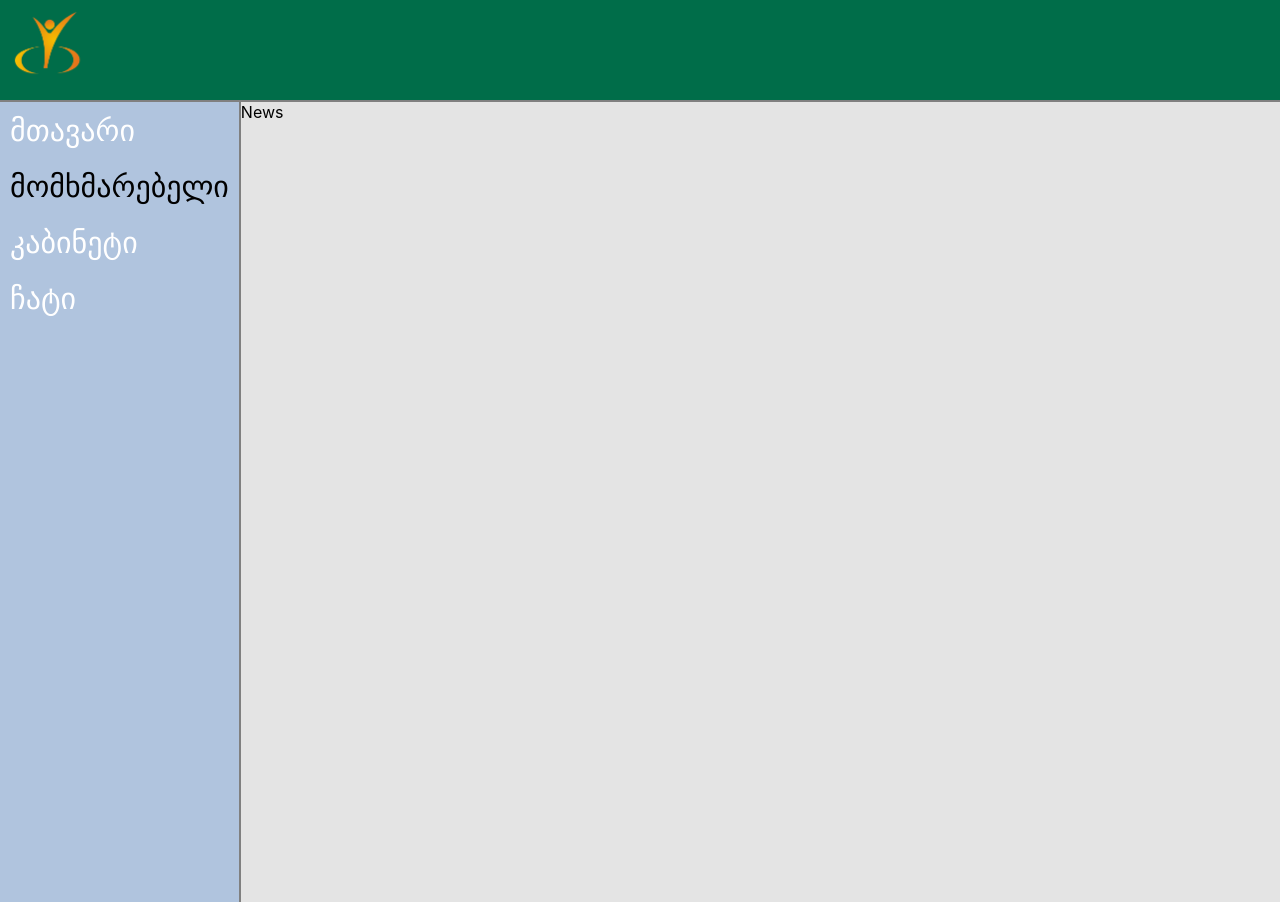
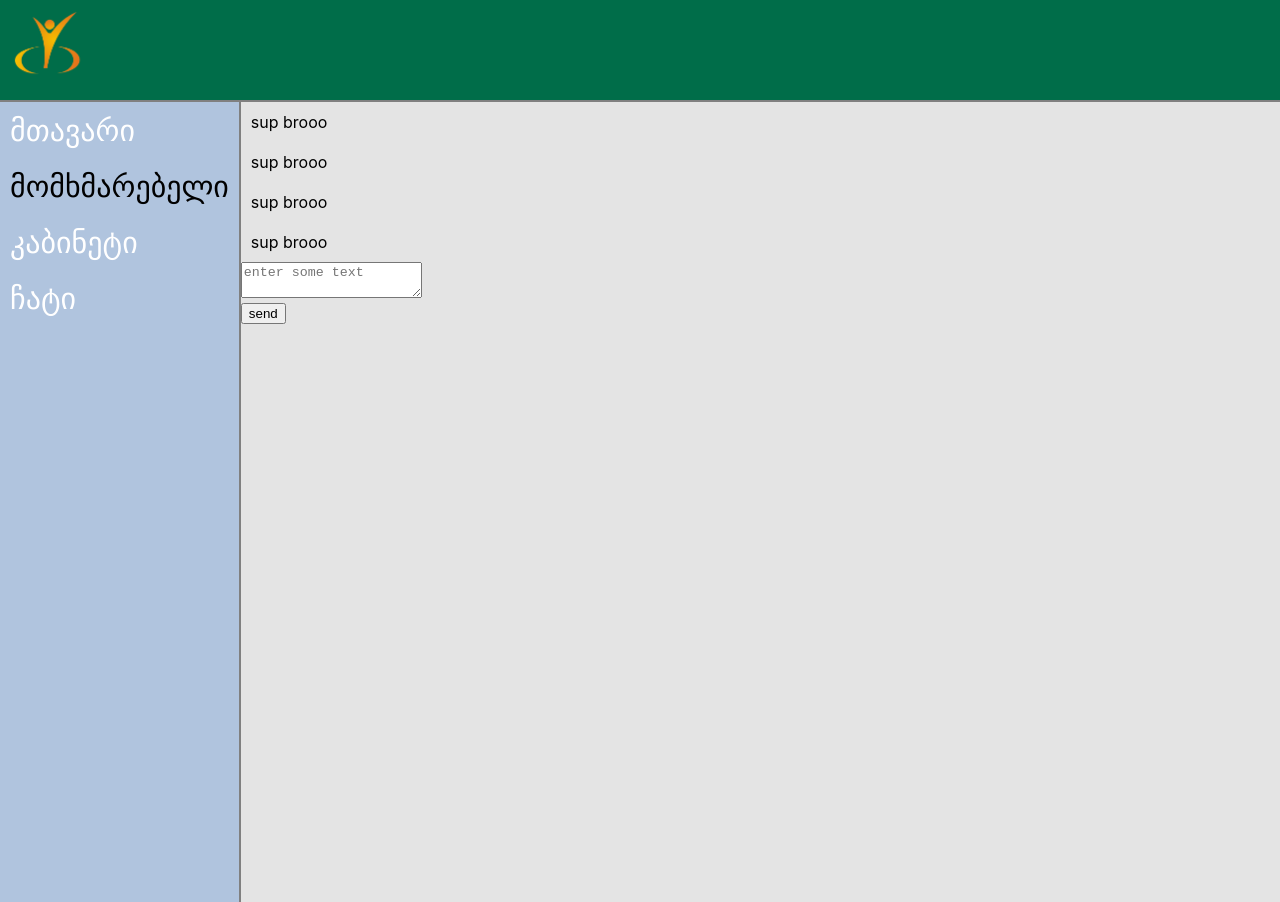
Before and after one commit to Nab1KO/new-rep, a React (Create React App) app: page /News in a window 1280 px wide. Built offline with nearby package versions, Linux system fonts and the light colour scheme.

Commit message:
change reductors

```diff
--- a/src/App.js
+++ b/src/App.js
@@ -21,7 +21,7 @@ const App = (props) => {
         <div className='app-wraper-content'>
           <Routes>
             <Route path="/Home" element={<Home />} />
-            <Route path="/News" element={<News />} />
+            <Route path="/News" element={<News store = {props.store}/>} />
             <Route path="/Dialogs/*" element={<Dialogs
                                 store= {props.store}/> } />
             <Route path="/Profile"
--- /dev/null
+++ b/src/Redux/Dialog-reducer.js
@@ -0,0 +1,18 @@
+const onMassageChange = 'onMassageChange';
+const onMassageSend = 'onMassageSend';
+
+const DialogsReducer = (state, action) => {
+    switch (action.type) {
+        case onMassageChange:
+            state.newBodyText = action.body;
+            return state;
+        case onMassageSend:
+            let body = state.newBodyText;
+            state.newBodyText = '';
+            state.massages.push({ id: 6, massage: body });
+            return state;
+        default:
+            return state;
+    }
+}
+export default DialogsReducer;
--- /dev/null
+++ b/src/Redux/News-reducer.js
@@ -0,0 +1,18 @@
+const ON_NEWS_MASSAGE_CHANGE = 'ON_NEWS_MASSAGE_CHANGE';
+const ON_NEWS_MASSAGE_SAND = 'ON_NEWS_MASSAGE_SAND';
+
+const NewsReducer = (state, action) => {
+    switch(action.type){
+        case ON_NEWS_MASSAGE_CHANGE:
+            state.newsMassageBody = action.body;
+            return state;
+        case ON_NEWS_MASSAGE_SAND:
+            let body = state.newsMassageBody;
+            state.newsMassageBody = '';
+            state.newsMassagesData.push({id: 5, massage: body});
+            return state;
+        default:
+            return state
+    }
+}
+export default NewsReducer;
--- /dev/null
+++ b/src/Redux/Profile-reducer.js
@@ -0,0 +1,22 @@
+const ADD_POST = 'ADD-POST';
+const CHANGETEXT = 'CHANGETEXT';
+
+const ProfileReducer = (state, action) => {
+    switch(action.type) {
+        case ADD_POST:
+            let newPost = {
+            id: 5,
+            post: state.newPostText,
+            like: 0
+            };
+            state.postsData.push(newPost);
+            state.newPostText = '';
+            return state;
+        case CHANGETEXT:
+            state.newPostText = action.newText;
+            return state;
+        default:
+            return state;
+    };
+}
+export default ProfileReducer;
--- a/src/Redux/state.js
+++ b/src/Redux/state.js
@@ -1,3 +1,6 @@
+import ProfileReducer from "./Profile-reducer";
+import DialogsReducer from "./Dialog-reducer";
+import NewsReducer from "./News-reducer";
 
 const ADD_POST = 'ADD-POST';
 const CHANGETEXT = 'CHANGETEXT';
@@ -5,7 +8,8 @@ const CHANGETEXT = 'CHANGETEXT';
 const onMassageChange = 'onMassageChange';
 const onMassageSend = 'onMassageSend';
 
-
+const ON_NEWS_MASSAGE_CHANGE = 'ON_NEWS_MASSAGE_CHANGE';
+const ON_NEWS_MASSAGE_SAND = 'ON_NEWS_MASSAGE_SAND';
 
 let store = {
   _state: {
@@ -31,7 +35,17 @@ let store = {
         { id: '4', massage: 'im fine' }
       ],
       newBodyText: ''
+    },
+    newsPage: {
+        newsMassagesData: [
+          {id: '1', massage: 'sup brooo'},
+          {id: '2', massage: 'sup brooo'},
+          {id: '3', massage: 'sup brooo'},
+          {id: '4', massage: 'sup brooo'},
+        ],
+        newsMassageBody: ''
     }
+
   },
 
   getState() {
@@ -43,29 +57,12 @@ let store = {
 
 
   dispatch(action) {
-    if (action.type === ADD_POST) {
-      let newPost = {
-        id: 5,
-        post: this._state.ProfilePage.newPostText,
-        like: 0
-      };
-      this._state.ProfilePage.postsData.push(newPost);
-      this._state.ProfilePage.newPostText = '';
-      this._rerenderEntireTree(this._state);
-    } else if (action.type === CHANGETEXT) {
-        this._state.ProfilePage.newPostText = action.newText;
-        this._rerenderEntireTree(this._state);
-    } else if (action.type === onMassageChange) {
-        this._state.dialogsPage.newBodyText = action.body;
-        this._rerenderEntireTree(this._state);
-    }else if (action.type === onMassageSend) {
-      let body = this._state.dialogsPage.newBodyText;
-          this._state.dialogsPage.newBodyText = '';
-        this._state.dialogsPage.massages.push({id: 6, massage: body});
-        this._rerenderEntireTree(this._state);
-    }
+    this._state.ProfilePage =  ProfileReducer(this._state.ProfilePage, action);
+    this._state.dialogsPage =  DialogsReducer(this._state.dialogsPage, action);
+    this._state.newsPage =  NewsReducer(this._state.newsPage, action);
+
+    this._rerenderEntireTree(this._state);
   }
-
 }
 
 
@@ -73,6 +70,8 @@ export const addPostActionCreatore = () => ({type: ADD_POST});
 export const ChangeTextActionCreatore = (text) =>({type: CHANGETEXT, newText: text});
 export const newMassageChangeCreatore = (body) => ({type: onMassageChange, body: body});
 export const onMassageSendCreator = () => ({type: onMassageSend});
+export const onNewsMassageSandCreator = () => ({type: ON_NEWS_MASSAGE_SAND});
+export const onNewsMassageChangeCreator = (body) => ({type: ON_NEWS_MASSAGE_CHANGE, body: body});
 
 export default store;
 window.state = store;
--- a/src/components/News/News.jsx
+++ b/src/components/News/News.jsx
@@ -1,10 +1,29 @@
 import react from 'react';
 import cl from './News.module.css';
+import NewsMassage from './newsMassage/newsMassage';
+import { newMassageChangeCreatore, onNewsMassageChangeCreator } from '../../Redux/state';
+import { onNewsMassageSandCreator } from '../../Redux/state';
 
 const News = (props) => {
+    let state = props.store.getState().newsPage;
+    let newMassageElement = state.newsMassagesData.map(n =>  <NewsMassage id = {n.id} massage = {n.massage}/>)
+    let newsMassageBody = props.store.getState().newsPage.newsMassageBody;
+
+    let onNewsMassageChange = (e) => {
+        let body = e.target.value;
+        props.store.dispatch(onNewsMassageChangeCreator(body));
+    }
+
+    let onNewsMassageSend = () => {
+        props.store.dispatch(onNewsMassageSandCreator());
+    }
     return(
         <div>
-            <span>News</span>
+           {newMassageElement}
+           <div><textarea placeholder='enter some text'
+                                value={newsMassageBody}
+                                onChange={onNewsMassageChange}></textarea></div>
+               <div><button onClick={onNewsMassageSend}>send</button></div>
         </div>
     )
 }
--- /dev/null
+++ b/src/components/News/newsMassage/NewsMassage.module.css
@@ -0,0 +1,3 @@
+.newsMassage {
+    padding: 10px;
+}
--- /dev/null
+++ b/src/components/News/newsMassage/newsMassage.jsx
@@ -0,0 +1,15 @@
+import react from 'react';
+import store from '../../../Redux/state';
+import cl from './NewsMassage.module.css';
+
+const NewsMassage = (props) => {
+    return(
+        <div>
+            <div className={cl.newsMassage}>
+               {props.massage}
+            </div>
+        </div>
+    )
+}
+
+export default NewsMassage;
--- a/src/components/Profile/Myposts/Post/Post.jsx
+++ b/src/components/Profile/Myposts/Post/Post.jsx
@@ -2,6 +2,7 @@ import React from 'react';
 import  cl from './Post.module.css'
 
 const Post = (props) => {
+	console.log(props);
 	return (
 		<div className={cl.new_post}>
 			<div>
```
